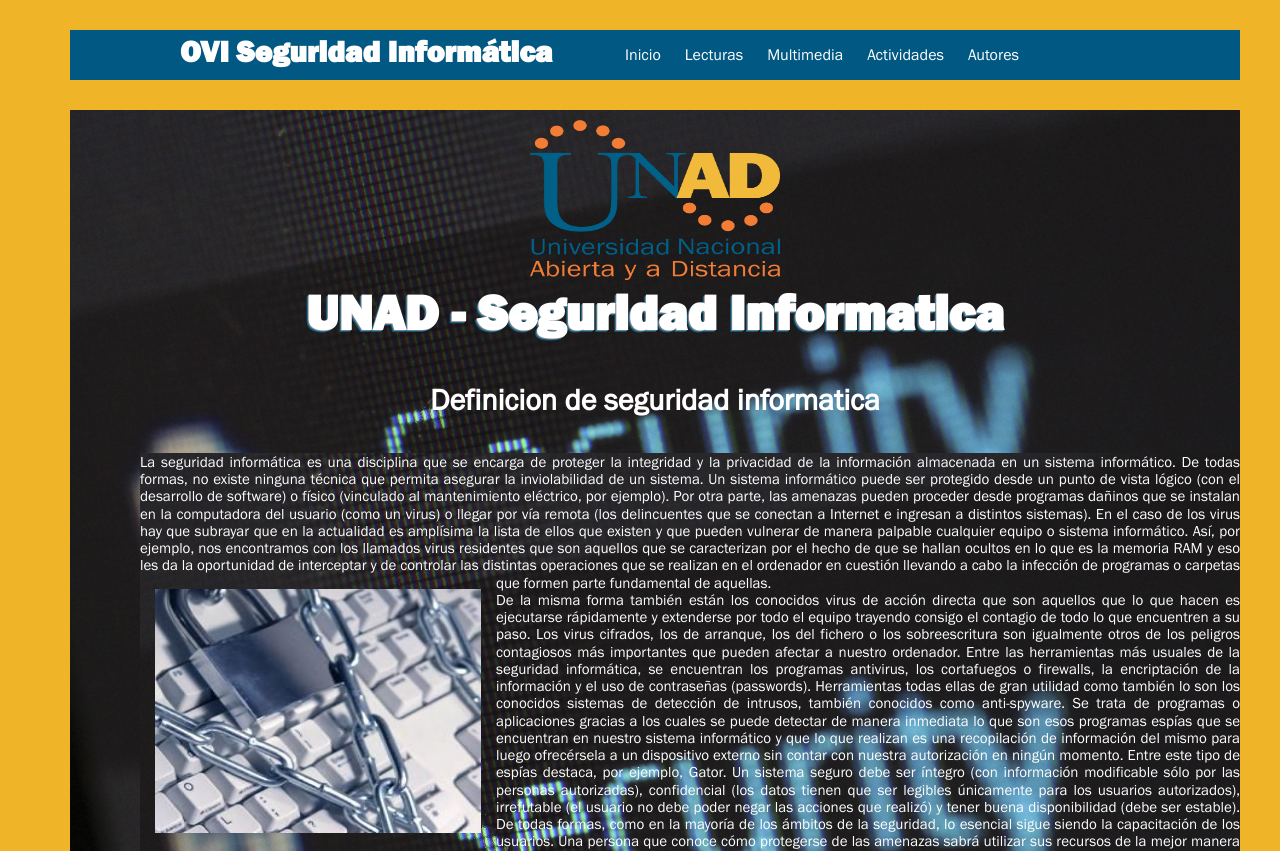
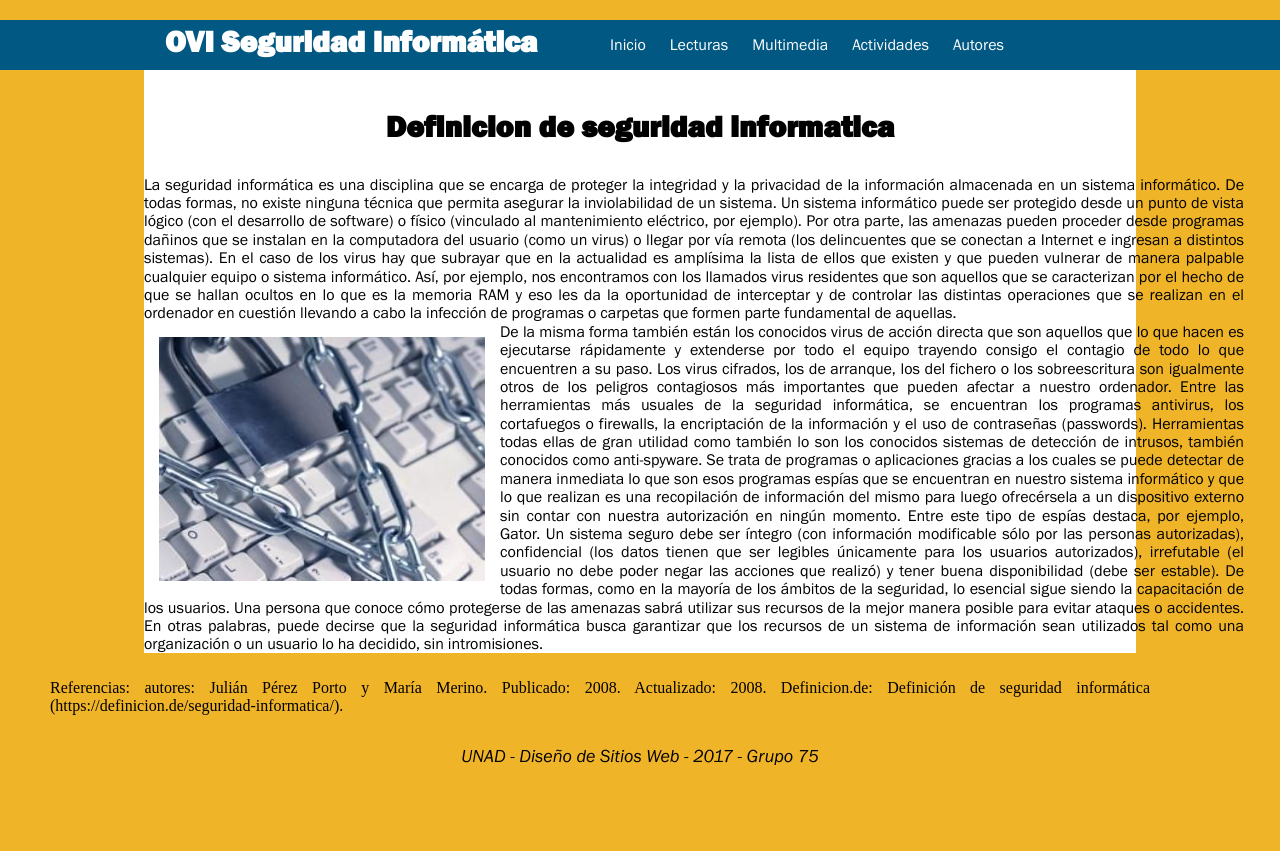
Before and after one commit to jdavellanedag/oviunaddev, a plain HTML site: page lectura1.html in a window 1280 px wide. Shown: the top 851 px of the page. After the commit the page ends 800 px from the top, so only its background shows below. Drawn offline with Linux system fonts and the light colour scheme.

Commit message:
Normalizacion de código con la sección de lecturas

```diff
--- a/css/estilos.css
+++ b/css/estilos.css
@@ -16,10 +16,6 @@ li{
 
 body {
 	background: #F0B429;
-
-	margin-right: 40px;
-	margin-left: 70px;
-	padding-top: 10px
 }
 
 /*
@@ -76,13 +72,11 @@ Seccion informacion general
 */
 
 #sectionGeneral {
-	margin-top: 30px;
+	margin-top: 10px;
 	width: 100%;
-	height: 1000px;
+	height: 400px;
 	background: url("../img/security.jpeg") center fixed;
 	background-size: cover;
-	padding-bottom: 1000px;
-
 }
 
 #sectionGeneral div {
@@ -95,7 +89,6 @@ Seccion informacion general
 	width: 250px;
 	margin: 0 auto;
 }
-
 
 #sectionGeneral div h2{
 	margin-top: 0px;
@@ -112,8 +105,6 @@ Seccion informacion general
 	color: #fff;
 }
 
-
-
 #sectionGeneral div ul{
 	font-family: "FGBook";
 	font-size: 30px;
@@ -125,19 +116,6 @@ Seccion informacion general
 	font-family: "FGBook";
 	font-size: 30px;
 	color: #fff;
-
-}
-
-#sectionGeneral div p{
-	font-family: "FGBook";
-	font-size: 15px;
-	color: #fff;
-	background-color: #DDD;
-	float: left;
-	margin: 5px 50px 5px 50px;
-	padding-bottom: 10px;
-
-
 
 }
 
@@ -209,6 +187,29 @@ Seccion de contador y enlace a Twitter
 }
 
 /* ----------- END INDEX.HTML ------------------ */
+
+
+/* ----------- START LECTURAS.HTML ------------- */
+
+#sectionGeneralLectura {
+	width: 992px;
+	padding-top: 10px;
+	background: white;
+	margin: auto;
+}
+
+#sectionGeneralLectura h3{
+	text-align: center;
+	font-family: "FGHeavy";
+	font-size: 30px;
+}
+
+#sectionGeneralLectura p {
+	font-family: "FGBook";
+}
+
+
+/* ----------- END LECTURAS.HTML --------------- */
 
 /* ----------- START AUTORES.HTML ------------------ */
 
--- a/lectura1.html
+++ b/lectura1.html
@@ -12,23 +12,21 @@
 		<nav>
 			<h1>OVI Seguridad Informática</h1>
 			<ul>
-				<li><a href="#">Inicio</a></li>
+				<li><a href="index.html">Inicio</a></li>
 				<li><a href="lecturas.html">Lecturas</a></li>
 				<li><a href="#">Multimedia</a></li>
 				<li><a href="#">Actividades</a></li>
-				<li><a href="#">Autores</a></li>
+				<li><a href="autores.html">Autores</a></li>
 			</ul>
 		</nav>
 	</header>
 	<main>
-<section id="sectionGeneral">
+<section id="sectionGeneralLectura">
 			<div>
-				<img src="img/Logo-UNAD.png">
-				<h2>UNAD - Seguridad Informatica</h2>
 				<h3>Definicion de seguridad informatica</h3>
 
 
-				<p id="sectionGeneral" style="text-align: justify;margin-left: 70px; width: 1100px">
+				<p style="text-align: justify; width: 1100px">
 				La seguridad informática es una disciplina que se encarga de proteger la integridad y la privacidad de la información almacenada en un sistema informático. De todas formas, no existe ninguna técnica que permita asegurar la inviolabilidad de un sistema.
 				Un sistema informático puede ser protegido desde un punto de vista lógico (con el desarrollo de software) o físico (vinculado al mantenimiento eléctrico, por ejemplo). Por otra parte, las amenazas pueden proceder desde programas dañinos que se instalan en la computadora del usuario (como un virus) o llegar por vía remota (los delincuentes que se conectan a Internet e ingresan a distintos sistemas).
 				En el caso de los virus hay que subrayar que en la actualidad es amplísima la lista de ellos que existen y que pueden vulnerar de manera palpable cualquier equipo o sistema informático. Así, por ejemplo, nos encontramos con los llamados virus residentes que son aquellos que se caracterizan por el hecho de que se hallan ocultos en lo que es la memoria RAM y eso les da la oportunidad de interceptar y de controlar las distintas operaciones que se realizan en el ordenador en cuestión llevando a cabo la infección de programas o carpetas que formen parte fundamental de aquellas.
@@ -51,7 +49,10 @@
 		Referencias: autores: Julián Pérez Porto y María Merino. Publicado: 2008. Actualizado: 2008.
 		Definicion.de: Definición de seguridad informática (https://definicion.de/seguridad-informatica/).
 		</p>
-
+	<footer>
+		<p>UNAD - Diseño de Sitios Web - 2017 - Grupo 75</p>
+	</footer>
+	<script type="text/javascript" src="js/libs/modernizr-custom-3.5.0.js"></script>
 
 </body>
 </html>
```
Also changed, not shown: lectura2.html (+8 -7 lines), lectura3.html (+8 -8 lines), lectura4.html (+8 -9 lines), lectura5.html (+8 -8 lines), lecturas.html (+9 -25 lines).
